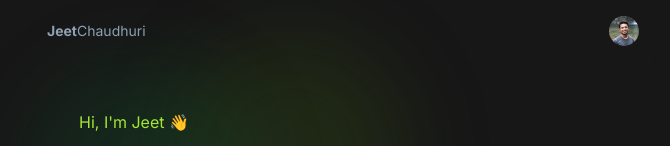
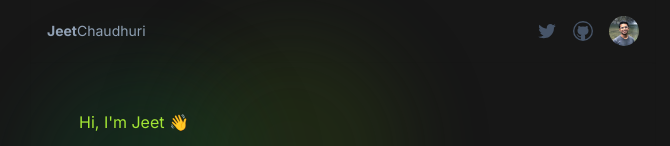
Before and after one commit to jeetch/my-blog, a Next.js app: page / in a window 1280 px wide. Shown: the top 146 px of the page, without its empty margins (297-967 px from the left). Built offline with nearby package versions, Linux system fonts and the light colour scheme.

Commit message:
added socials and links

```diff
--- a/src/app/layout.tsx
+++ b/src/app/layout.tsx
@@ -1,7 +1,7 @@
 import Link from "next/link";
 import "./globals.css";
 import Image from "next/image";
-import { VscVerifiedFilled } from "react-icons/vsc";
+import { VscGithub, VscTwitter, VscVerifiedFilled } from "react-icons/vsc";
 import { Inter } from "next/font/google";
 import Background from "../../components/Background";
 const font = Inter({ subsets: ["latin"] });
@@ -13,23 +13,33 @@ export default function RootLayout({
 }) {
   const header = (
     <header>
-      <Link href="/">
       <div className="flex justify-between z-10 shadow-sm text-center  items-center p-4  ">
         <div className="flex">
+          <Link href="/">
             <p className="text-slate-400 hover:decoration-8 hover:underline hover:underline-offset-8 hover:decoration-lime-400 text-sm ">
               <b>Jeet</b>Chaudhuri{" "}
             </p>{" "}
+          </Link>
           {/* <VscVerifiedFilled className="text-lime-500 " /> */}
         </div>
+        <div className="flex items-center gap-4">
+          <Link href="https://twitter.com/jeetchaudhuri">
+            <VscTwitter className="h-[20px] w-[20px] text-slate-600 hover:text-lime-400" />
+          </Link>
+          <Link href="https://github.com/jeetch">
+            <VscGithub className="h-[20px] w-[20px] text-slate-600 hover:text-lime-400" />
+          </Link>
+          <Link href="/">
             <Image
-            className="block rounded-full hover:scale-105 transition"
+              className="block rounded-full hover:border-4 hover:border-lime-400 transition"
               height="30"
               width="30"
               alt="Avatar"
               src="/images/header.jpg"
-          />{" "}
+            />
+          </Link>
         </div>
-      </Link>
+      </div>
     </header>
   );
 
```
Lines whose indentation alone changed are shown as unchanged.
